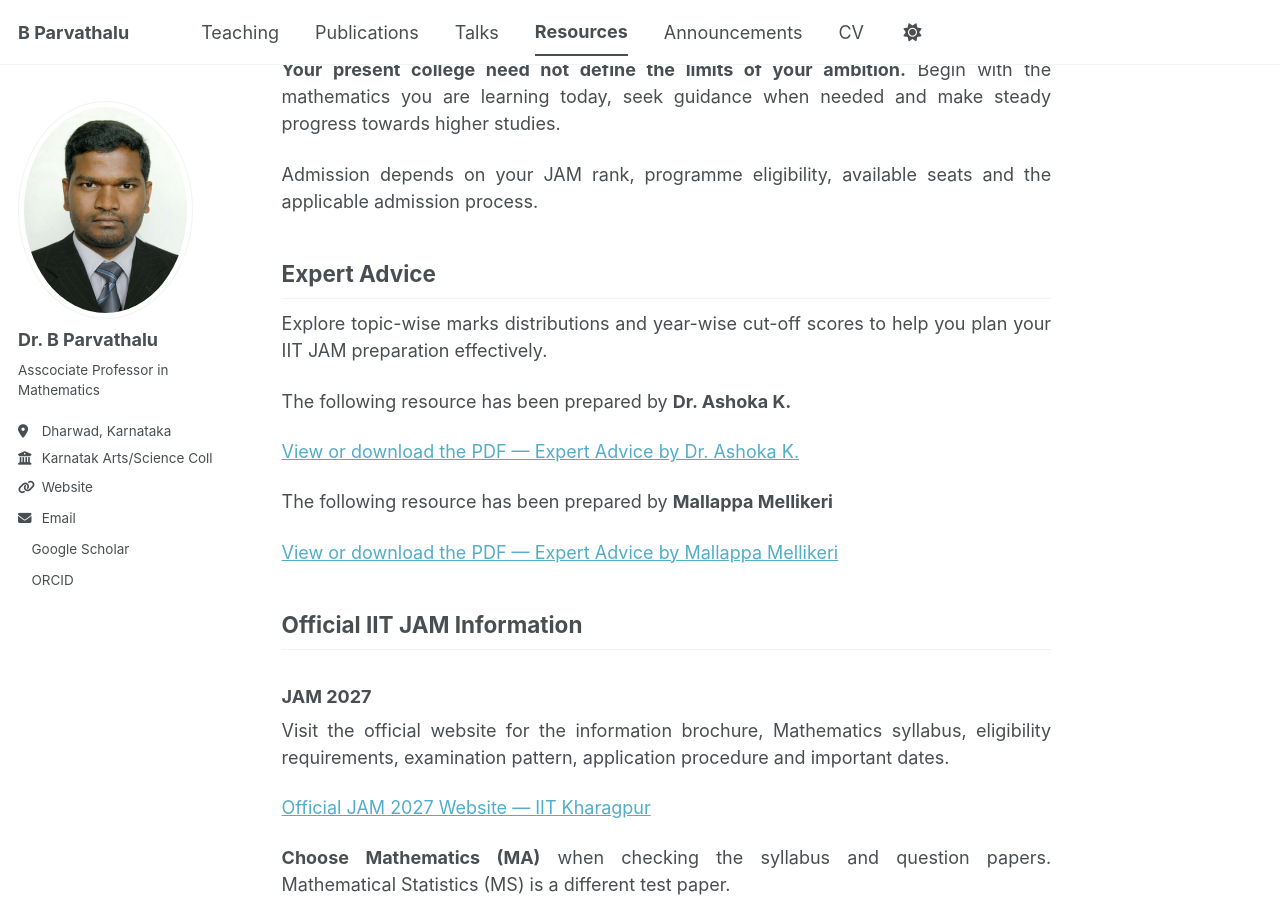
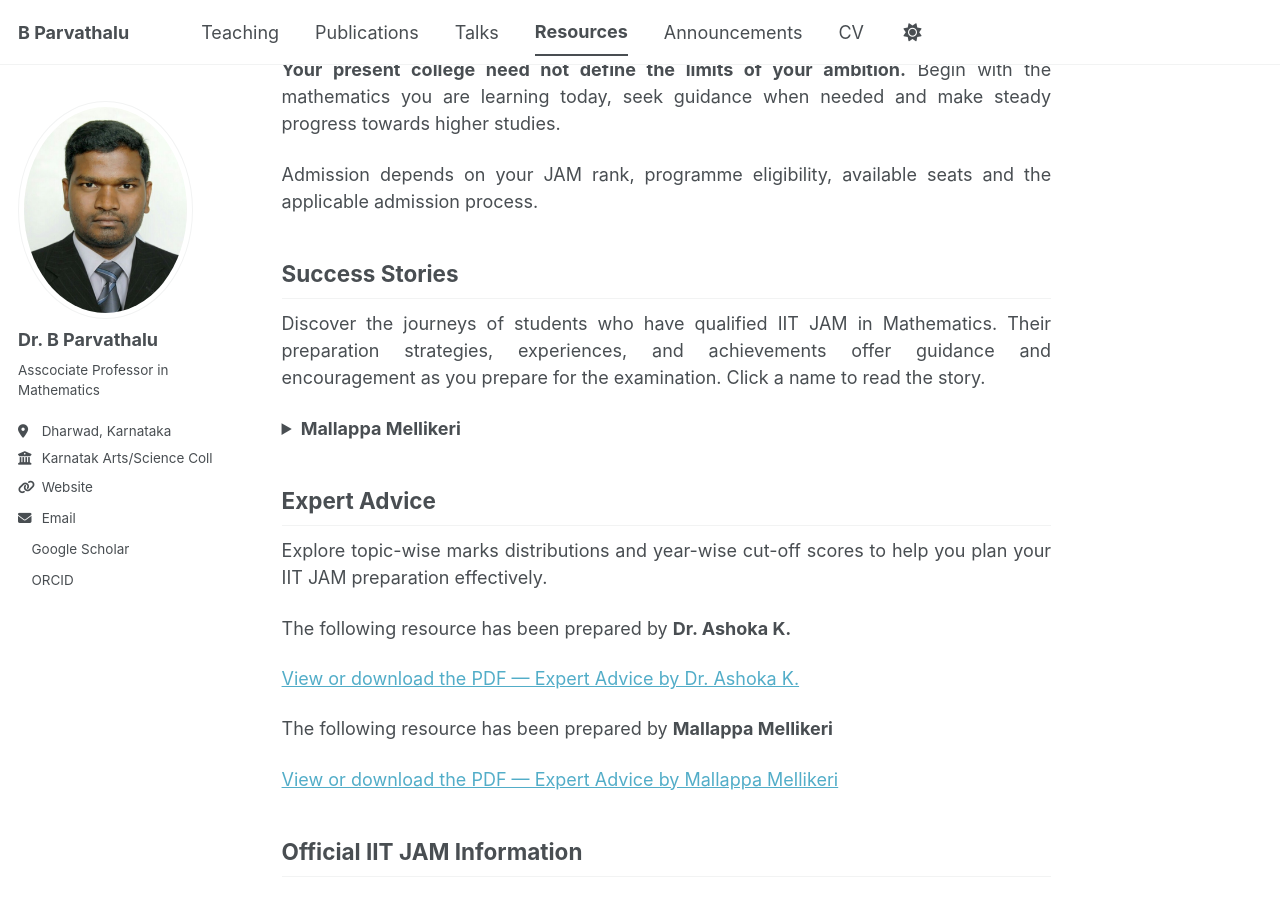
Before and after one commit to drbp-kcd/drbp-kcd.github.io, a Jekyll site: the page built from _resources/iit-jam-mathematics.md, in a window 1280 px wide and 900 px high, scrolled down 647 px. Built offline with Jekyll 4.4.1, drawn with Linux system fonts in a browser that asks for light colours; a style sheet for code colours, icons or effects is not loaded.

Commit message:
Add success stories section to IIT JAM mathematics guide
Added a section for success stories of IIT JAM qualified students, including a detailed account of Mallappa Mellikeri's achievements and advice for future candidates.

```diff
--- a/_resources/iit-jam-mathematics.md
+++ b/_resources/iit-jam-mathematics.md
@@ -39,6 +39,58 @@
 
 Admission depends on your JAM rank, programme eligibility,
 available seats and the applicable admission process.
+
+<div markdown="1" style="text-align: justify;">
+
+<h2>Success Stories</h2>
+
+<p>
+Discover the journeys of students who have qualified IIT JAM in
+Mathematics. Their preparation strategies, experiences, and achievements
+offer guidance and encouragement as you prepare for the examination.
+Click a name to read the story.
+</p>
+
+<details>
+  <summary><strong>Mallappa Mellikeri</strong></summary>
+
+  <p>
+    <strong>Achievement:</strong> Qualified CSIR NET-JRF three
+    consecutive times and GATE Mathematics three times; currently
+    serving as an Assistant Professor of Mathematics at
+    Vidyavardaka College of Engineering, Mysuru.
+  </p>
+
+  <p>
+    Through consistent hard work, I qualified CSIR NET-JRF with
+    All-India ranks of 61, 98, and 156, and GATE Mathematics with
+    All-India ranks of 1196, 1256, and 1812. I also cleared KSET
+    and secured All-India rank 28 in IIT JAM.
+  </p>
+
+  <p>
+    These qualifications opened opportunities to pursue a Ph.D.
+    in Graph Theory with a fellowship of ₹45,000 per month and
+    helped pave the way for my career as an Assistant Professor
+    of Mathematics.
+  </p>
+
+  <p>
+    Coming from a background similar to yours, I once sat on
+    the same benches with hopes for my future. My journey shows
+    how steady preparation and perseverance can turn aspirations
+    into achievements.
+  </p>
+
+  <p>
+    <strong>Advice for students:</strong> If I can do it, you can
+    do it too. Approach these examinations with a clear strategy,
+    consistent effort, and self-belief. Believe in your potential
+    and begin today—your journey can be even more remarkable
+    than mine.
+  </p>
+</details>
+
 
 ## Expert Advice
 
```
